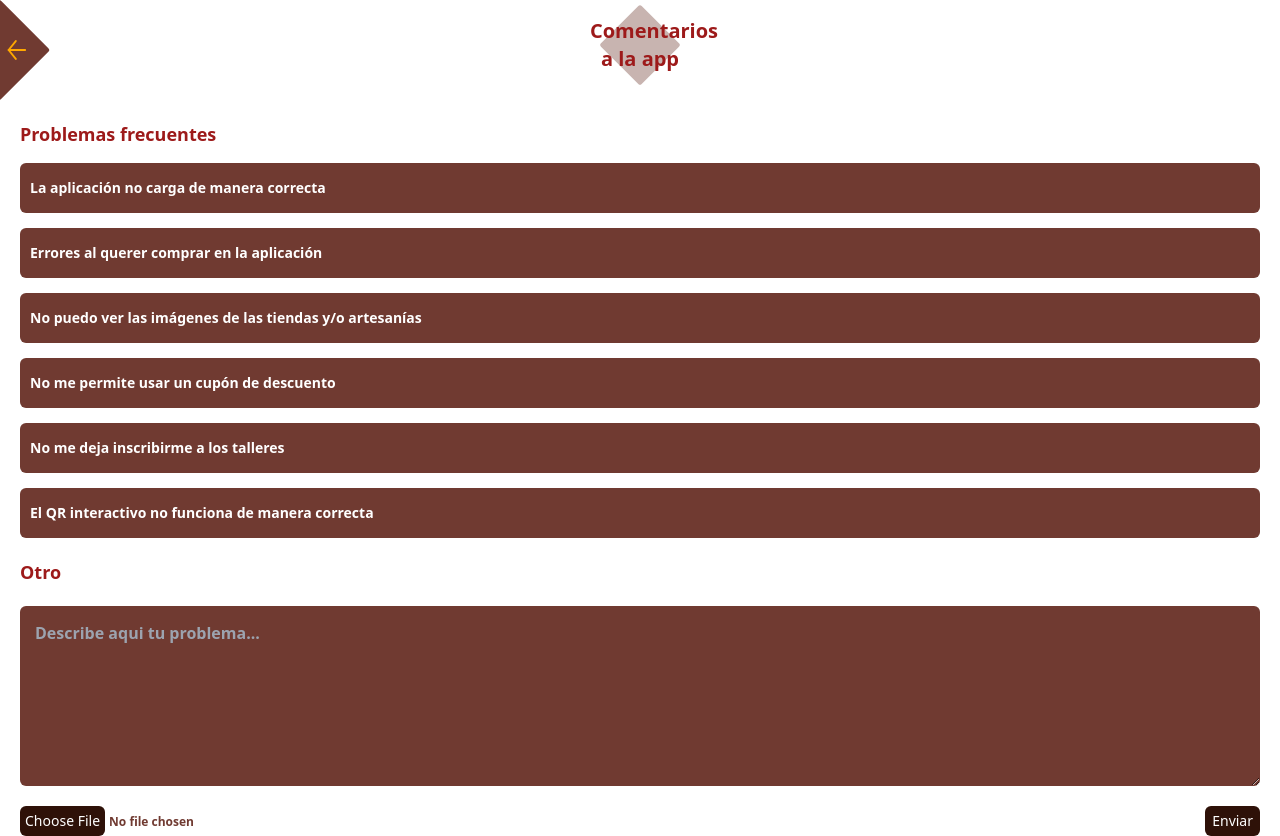
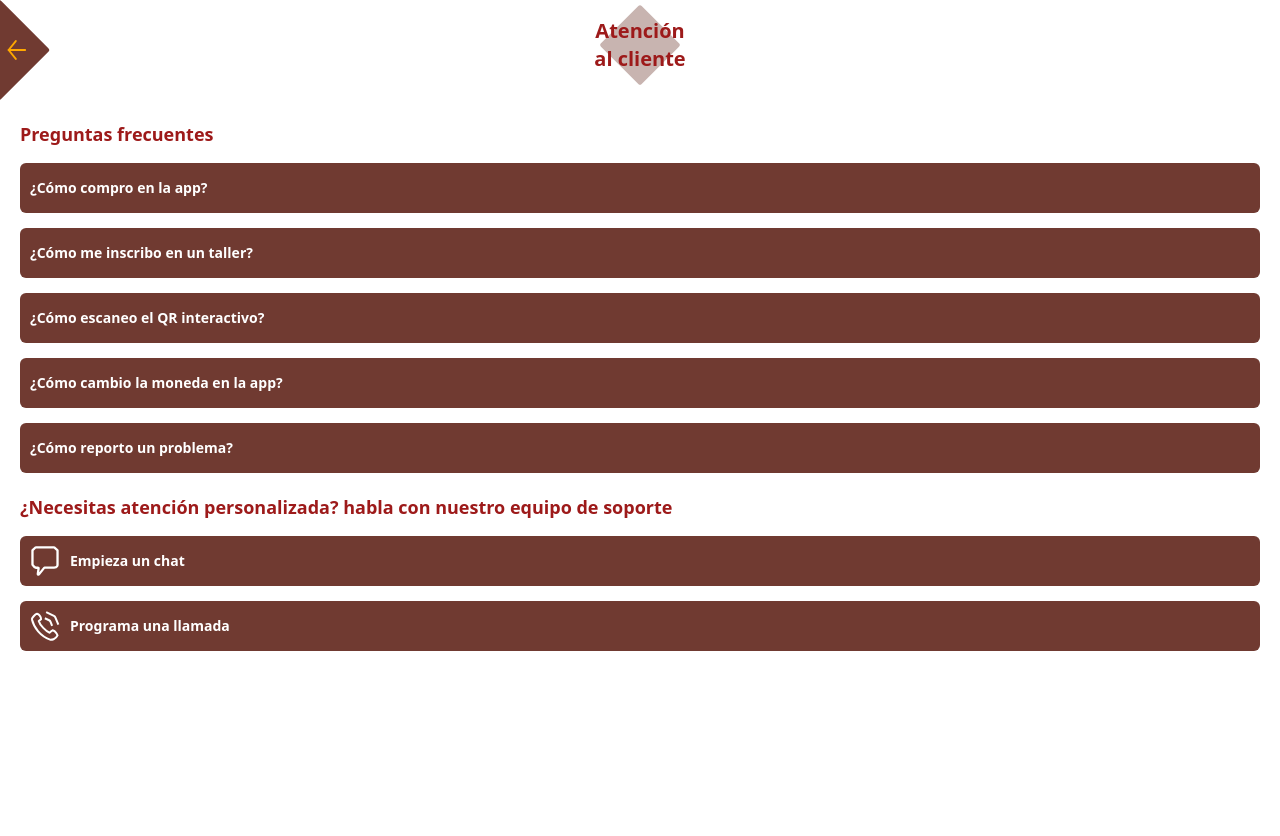
Before and after one commit to JuanDr08/ProyectoExpress, a React (Vite) app: page / in a window 1280 px wide. After the commit the page ends 800 px from the top, so only its background shows below. Built offline with nearby package versions, Linux system fonts and the light colour scheme; a web font is replaced by a local one.

Commit message:
feat: :sparkles: Finished the customer support view

```diff
--- a/src/modules/App.jsx
+++ b/src/modules/App.jsx
@@ -2,11 +2,11 @@ import {
     createBrowserRouter,
     RouterProvider,
 } from "react-router-dom";
-import { AppOpinions } from "./pages/AppOpinions";
+import { CustomerSupport } from "./pages/CustomerSupport";
 const router = createBrowserRouter([
     {
         path: "/",
-        element: <AppOpinions/>,
+        element: <CustomerSupport/>,
     }
 ]);
 
--- /dev/null
+++ b/src/modules/pages/CustomerSupport.jsx
@@ -0,0 +1,57 @@
+import { CategoryHeaders } from '../components/CategoryHeaders'
+import { Muesca } from '../components/Muesca'
+
+export const CustomerSupport = () => {
+
+    return (
+
+        <>
+
+            <Muesca />
+            <CategoryHeaders title='Atención al cliente' />
+
+            <main className="h-[calc(100dvh-90px)] w-full flex flex-col gap-[20px] text-9D1A1A font-semibold pt-[30px] px-[20px]">
+
+                <section className='flex flex-col gap-[15px] w-full text-blanco'>
+                    <h2 className='text-9D1A1A font-bold text-lg'>Preguntas frecuentes</h2>
+                    <div className="bg-703A31 w-full py-[15px] px-[10px] min-h-max rounded-md text-sm">
+                        <p>¿Cómo compro en la app?</p>
+                    </div>
+                    <div className="bg-703A31 w-full py-[15px] px-[10px] min-h-max rounded-md text-sm">
+                        <p>¿Cómo me inscribo en un taller?</p>
+                    </div>
+                    <div className="bg-703A31 w-full py-[15px] px-[10px] min-h-max rounded-md text-sm">
+                        <p>¿Cómo escaneo el QR interactivo?</p>
+                    </div>
+                    <div className="bg-703A31 w-full py-[15px] px-[10px] min-h-max rounded-md text-sm">
+                        <p>¿Cómo cambio la moneda en la app?</p>
+                    </div>
+                    <div className="bg-703A31 w-full py-[15px] px-[10px] min-h-max rounded-md text-sm">
+                        <p>¿Cómo reporto un problema?</p>
+                    </div>
+                </section>
+                <section className='flex flex-col gap-[15px] w-full text-blanco'>
+                    <h2 className='text-9D1A1A font-bold text-lg'>¿Necesitas atención personalizada? habla con nuestro equipo de soporte</h2>
+                    <div className="flex items-center gap-[10px] bg-703A31 w-full py-[10px] px-[10px] min-h-max rounded-md text-sm">
+                        <svg width="30" height="30" viewBox="0 0 84 91" fill="none" xmlns="http://www.w3.org/2000/svg">
+                            <path d="M39.3995 66.2578L23.6665 86.1113C22.3935 87.7178 19.8155 86.5974 20.1214 84.5706L22.5776 68.2986C22.7837 66.9332 21.5721 65.751 20.1972 65.8798C18.1716 66.0694 15.4584 66.1403 13.5 65.5C9.39096 64.1565 5.43571 58.6457 4.31444 56.9794C4.10479 56.6679 4 56.3008 4 55.9253V13.8603C4 13.3111 4.22583 12.7861 4.62451 12.4084L12.9215 4.54809C13.2929 4.19615 13.7852 4 14.2969 4H68.7602C69.2376 4 69.6992 4.17078 70.0617 4.48149L79.3016 12.4014C79.7449 12.7813 80 13.336 80 13.9199V56.387C80 56.4623 80.0042 56.5356 80.0093 56.6107C80.0799 57.64 80.2662 65.5 69.5 65.5H40.9567C40.3459 65.5 39.7788 65.7791 39.3995 66.2578Z" stroke="white" strokeWidth="7" />
+                        </svg>
+                        <p>Empieza un chat</p>
+                    </div>
+                    <div className="flex items-center gap-[10px] bg-703A31 w-full py-[10px] px-[10px] min-h-max rounded-md text-sm">
+                        <svg width="30" height="30" viewBox="0 0 99 104" fill="none" xmlns="http://www.w3.org/2000/svg">
+                            <path d="M4 28.3204C6.20698 37.2443 11.5805 54.0366 25.6859 70.3489C41.6145 88.9645 60.1338 96.8325 68.9618 99.9991C71.4566 99.9991 75.103 99.7115 79.133 98.0802C87.865 94.4338 91.8951 87.045 92.9506 84.7423C92.2788 82.4391 90.9356 78.9849 88.0571 75.5306C83.6429 70.0613 78.1735 67.8542 75.6788 66.9907C72.5121 68.43 67.4265 72.46 65.5076 75.2425C53.2252 71.2124 31.4432 48.6628 27.797 34.6535C30.4837 32.6384 33.1705 30.6234 35.8572 28.6083C35.8572 26.7851 35.3774 21.3157 31.2513 16.2301C27.797 12.008 23.5749 10.2808 21.7518 9.70508C15.8025 11.0485 4.95954 22.5631 4 28.4164V28.3204Z" stroke="white" strokeWidth="7" strokeLinecap="round" strokeLinejoin="round" />
+                            <path d="M48.9668 25.1074L63.7117 32.1112C66.0285 33.2117 67.8338 35.1603 68.7546 37.5542L74.203 51.7202" stroke="white" strokeWidth="7" />
+                            <path d="M53.5547 4L80.4104 17.0209C82.6182 18.0914 84.3554 19.9362 85.2914 22.2042L95.768 47.5898" stroke="white" strokeWidth="7" />
+                        </svg>
+                        <p>Programa una llamada</p>
+                    </div>
+                </section>
+
+            </main>
+
+        </>
+
+    )
+
+}
```
